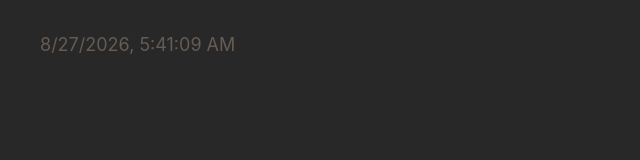
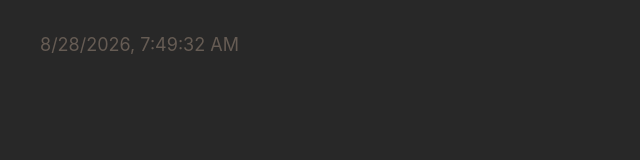
Before and after one commit to madrugado/valuableai, a plain HTML site: page index.html in a window 1280 px wide. Shown: the full height of the page, 0-640 px from the left. Drawn offline with Linux system fonts and the light colour scheme.

Commit message:
deploy: c5f501c68a351fad9d118b4071b467a8f84f519b

```diff
--- a/index.html
+++ b/index.html
@@ -17,8 +17,8 @@
     <!-- %after-body-begin.html% -->
 
     <footer>
-      <a class="footer-link" href="https://github.com/madrugado/valuableai/actions/runs/33043263920">
-        <time id="build-timestamp" datetime="2026-08-27T05:41:09.043Z">2026-08-27T05:41:09.043Z</time>
+      <a class="footer-link" href="https://github.com/madrugado/valuableai/actions/runs/33152901500">
+        <time id="build-timestamp" datetime="2026-08-28T07:49:32.985Z">2026-08-28T07:49:32.985Z</time>
       </a>
       <a class="footer-link" href="https://github.com/osmoscraft/osmosfeed">osmosfeed 1.15.1</a>
     </footer>
```
Also changed, not shown: 1 other file.
